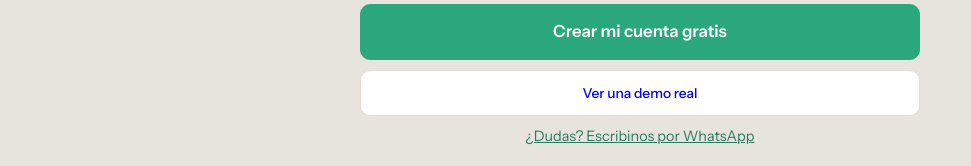
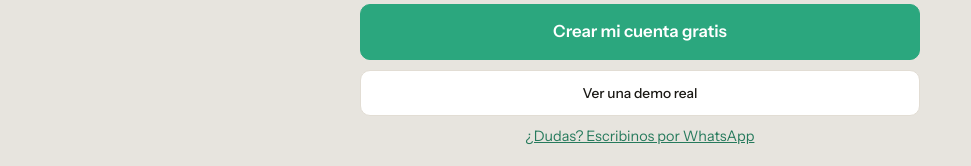
Before and after one commit to gabrielkasimierski-beep/webi-turnos, a Next.js app: page /sumate in a window 1280 px wide. Shown: the part 577-743 px from the top of the page, without its empty margins (0-971 px from the left). Built offline with nearby package versions, Linux system fonts and the light colour scheme; no server answers.

Commit message:
fix: color de texto del botón secundario de /sumate
Co-Authored-By: Claude Opus 4.8 <noreply@anthropic.com>

```diff
--- a/src/app/sumate/page.tsx
+++ b/src/app/sumate/page.tsx
@@ -56,7 +56,7 @@ export default function Sumate() {
         <Link className="btn pri" href="/registro" style={{ textAlign: "center", padding: 14, fontSize: "1.05rem", fontWeight: 700 }}>
           Crear mi cuenta gratis
         </Link>
-        <Link className="btn" href="/t/barberia-el-faro" style={{ textAlign: "center", padding: 12 }}>
+        <Link className="btn" href="/t/barberia-el-faro" style={{ textAlign: "center", padding: 12, color: "var(--ink)" }}>
           Ver una demo real
         </Link>
         <a className="enlace" href={wa} style={{ textAlign: "center", fontSize: ".9rem" }}>
```
